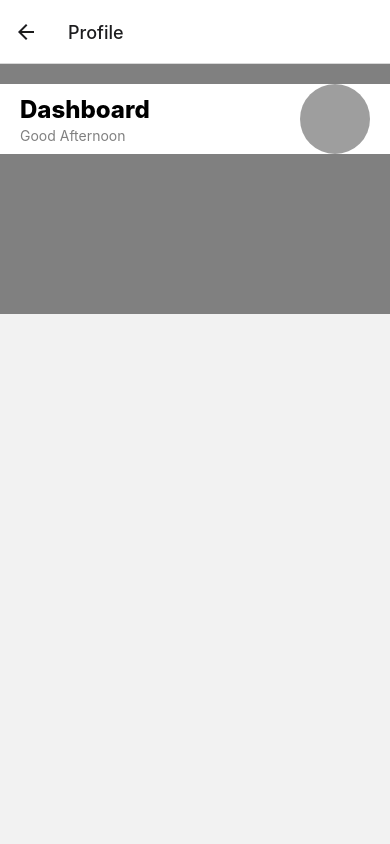
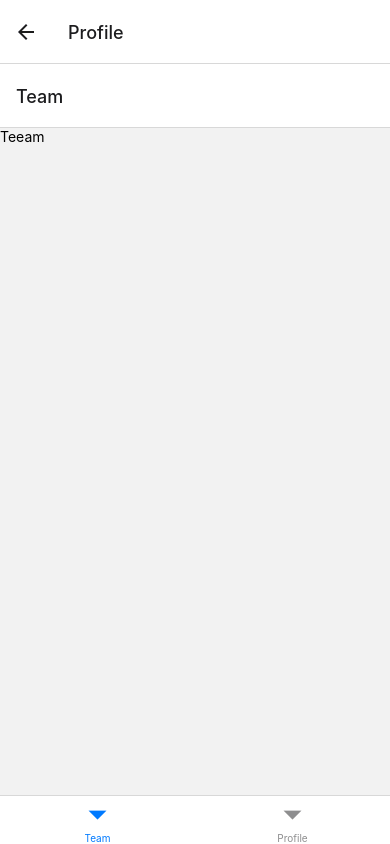
Before and after one commit to edijavier99/supervisorApp, a React Native app in the folder hrfrontend/: screen /ProfileScreen in a window 390 px wide. Built offline with nearby package versions, Linux system fonts and the light colour scheme; grey boxes are pictures that could not be loaded.

Commit message:
navigation tabs added to the dashboard screen

```diff
--- a/hrfrontend/App.js
+++ b/hrfrontend/App.js
@@ -1,26 +1,31 @@
 import { StatusBar } from 'expo-status-bar';
 import { StyleSheet, Text, View } from 'react-native';
+import { NavigationContainer } from '@react-navigation/native';
+import { createNativeStackNavigator } from '@react-navigation/native-stack';
+import { enableScreens } from 'react-native-screens';
 import { LoginScreen } from './screens/loginScreen';
-import {NavigationContainer} from '@react-navigation/native';
 import { ProfileScreen } from './screens/profileScreen';
-import { createNativeStackNavigator } from '@react-navigation/native-stack';
+
+enableScreens();
 
 const Stack = createNativeStackNavigator();
 
 export default function App() {
   return (
     <NavigationContainer>
-          <Stack.Navigator>
-            <Stack.Screen
-              name = "LoginScreen"
-              component = {LoginScreen}
-              options = {{title : "Login"}}
-            />
-            <Stack.Screen  name="ProfileScreen" component = {ProfileScreen} options = {{title :"Profile"}}/>
-
-          </Stack.Navigator>
+      <Stack.Navigator>
+        <Stack.Screen
+          name="LoginScreen"
+          component={LoginScreen}
+          options={{ title: "Login" }}
+        />
+        <Stack.Screen
+          name="ProfileScreen"
+          component={ProfileScreen}
+          options={{ title: "Profile" }}
+        />
+      </Stack.Navigator>
     </NavigationContainer>
-
   );
 }
 
--- /dev/null
+++ b/hrfrontend/components/profile.jsx
@@ -0,0 +1,58 @@
+import React from "react";
+import { StyleSheet, Text, View,Image } from 'react-native';
+
+export const Profile = () =>{
+    return(
+        <View style={styles.profileScreen}>
+            <View style={styles.perfonalInformation}>
+                <View style={styles.perfonalInfoHeader}>
+                    <View>
+                        <Text style ={styles.firstTitle}>Dashboard</Text>
+                        <Text  style ={styles.subTitle}>Good Afternoon</Text>
+                    </View>
+                    <Image
+                        source={{uri :"https://images.unsplash.com/photo-1522075469751-3a6694fb2f61?q=80&w=1180&auto=format&fit=crop&ixlib=rb-4.0.3&ixid=M3wxMjA3fDB8MHxwaG90by1wYWdlfHx8fGVufDB8fHx8fA%3D%3D"}}
+                        style={styles.profileImage}
+                    />
+                </View>
+            </View>
+        </View>
+    )
+}
+
+
+
+const styles = StyleSheet.create({
+    profileScreen:{
+        flex: 1,
+        alignItems: "center"
+    },
+    perfonalInformation:{
+        backgroundColor: "gray",
+        width: "100%",
+        minHeight: 250,
+    },
+    perfonalInfoHeader:{
+        backgroundColor: "white",
+        flexDirection: "row",
+        alignItems: "center",
+        justifyContent: "space-between",
+        marginTop: 20,
+        paddingLeft: 20,
+        paddingRight: 20
+    },
+    firstTitle:{
+        fontWeight: "800",
+        fontSize: 24
+    },
+    subTitle:{
+        fontSize: 14,
+        color: "gray",
+        paddingTop: 3
+    },
+    profileImage:{
+        width: 70,
+        height: 70,
+        borderRadius: "50%",
+    }
+})
--- /dev/null
+++ b/hrfrontend/components/team.jsx
@@ -0,0 +1,8 @@
+import React from "react";
+import { Text } from "react-native";
+
+export const Team = () =>{
+    return(
+        <Text>Teeam</Text>
+    )
+}
--- /dev/null
+++ b/hrfrontend/navigation/navigation.jsx
@@ -0,0 +1,15 @@
+import { createBottomTabNavigator } from "@react-navigation/bottom-tabs";
+import React from "react";
+import { Profile } from "../components/profile";
+import { Team } from "../components/team";
+
+const Tab = createBottomTabNavigator()
+
+export const TabNavigator = () =>{
+    return(
+        <Tab.Navigator>
+            <Tab.Screen name="Team" component={Team} />
+            <Tab.Screen name="Profile" component={Profile} />
+        </Tab.Navigator>
+    )
+}
--- a/hrfrontend/package.json
+++ b/hrfrontend/package.json
@@ -9,6 +9,7 @@
     "web": "expo start --web"
   },
   "dependencies": {
+    "@react-navigation/bottom-tabs": "^6.6.1",
     "@react-navigation/native": "^6.1.18",
     "@react-navigation/native-stack": "^6.10.1",
     "@react-navigation/stack": "^6.4.1",
--- a/hrfrontend/screens/profileScreen.jsx
+++ b/hrfrontend/screens/profileScreen.jsx
@@ -1,57 +1,17 @@
 import React from "react";
 import { StyleSheet, Text, View,Image } from 'react-native';
+import { TabNavigator } from "../navigation/navigation";
 
 export const ProfileScreen = () =>{
     return(
-        <View style={styles.profileScreen}>
-            <View style={styles.perfonalInformation}>
-                <View style={styles.perfonalInfoHeader}>
-                    <View>
-                        <Text style ={styles.firstTitle}>Dashboard</Text>
-                        <Text  style ={styles.subTitle}>Good Afternoon</Text>
-                    </View>
-                    <Image
-                        source={{uri :"https://images.unsplash.com/photo-1522075469751-3a6694fb2f61?q=80&w=1180&auto=format&fit=crop&ixlib=rb-4.0.3&ixid=M3wxMjA3fDB8MHxwaG90by1wYWdlfHx8fGVufDB8fHx8fA%3D%3D"}}
-                        style={styles.profileImage}
-                    />
-                </View>
-            </View>
-
-        </View>
+        <View style={styles.container}>
+        <TabNavigator />
+      </View>
     )
 }
 
 const styles = StyleSheet.create({
-    profileScreen:{
-        flex: 1,
-        alignItems: "center"
+    container: {
+      flex: 1,
     },
-    perfonalInformation:{
-        backgroundColor: "gray",
-        width: "100%",
-        minHeight: 250,
-    },
-    perfonalInfoHeader:{
-        backgroundColor: "white",
-        flexDirection: "row",
-        alignItems: "center",
-        justifyContent: "space-between",
-        marginTop: 20,
-        paddingLeft: 20,
-        paddingRight: 20
-    },
-    firstTitle:{
-        fontWeight: "800",
-        fontSize: 24
-    },
-    subTitle:{
-        fontSize: 14,
-        color: "gray",
-        paddingTop: 3
-    },
-    profileImage:{
-        width: 70,
-        height: 70,
-        borderRadius: "50%",
-    }
-})
+  });
```
Also changed, not shown: 1 other file (tests, documents, lock files or other folders).
